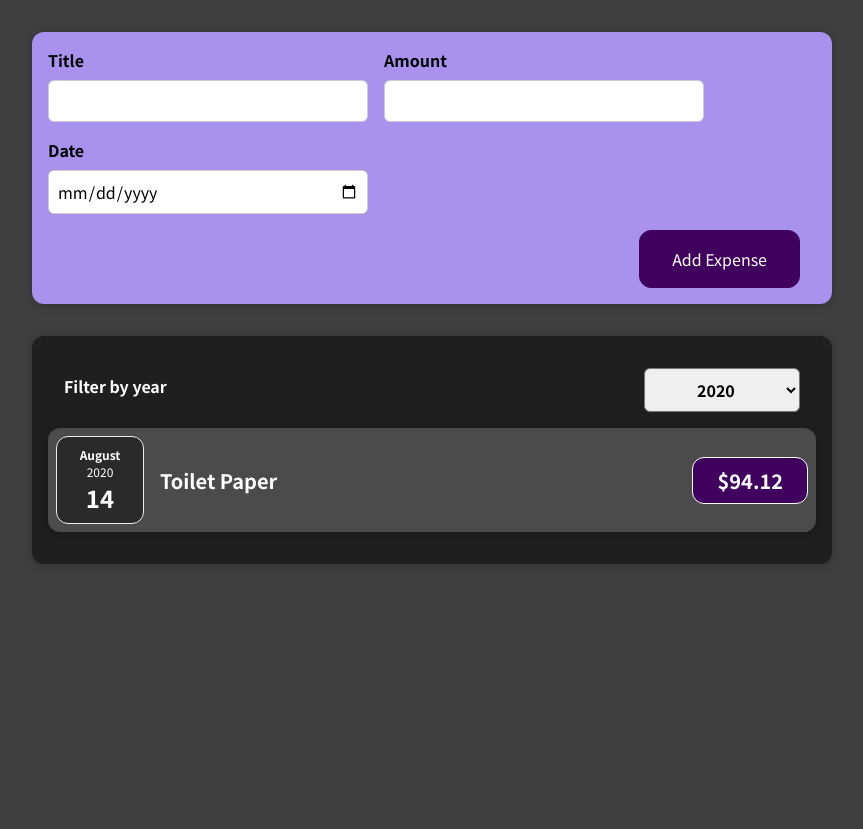
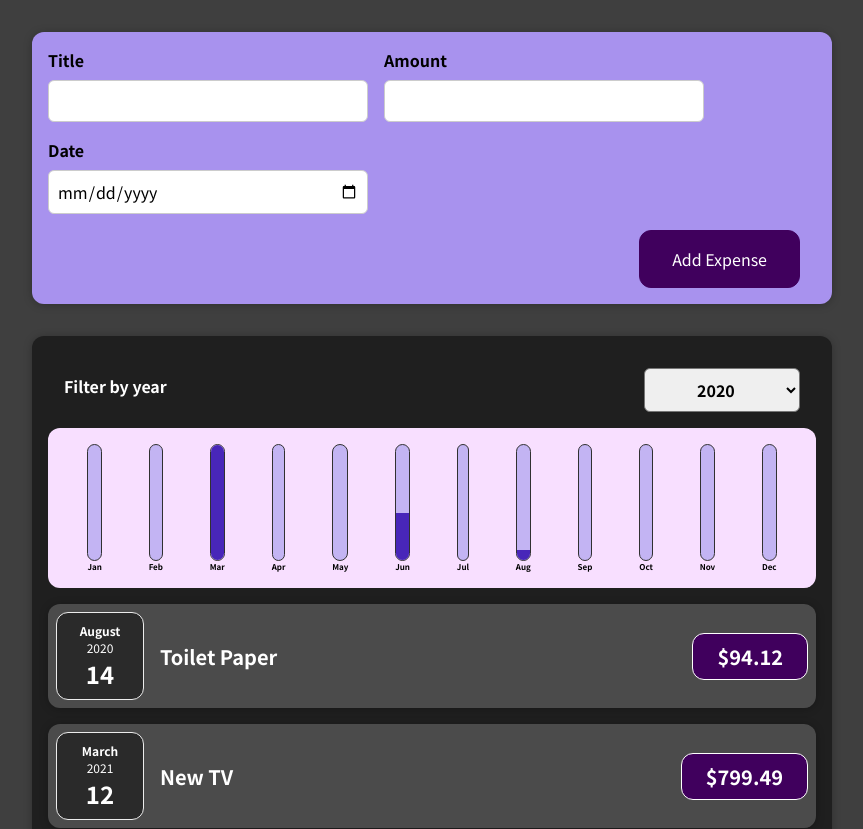
Before and after one commit to example-codes/react-expenses, a React (Vite) app: page / in a window 1280 px wide. Shown: the top 829 px of the page, without its empty margins (208-1071 px from the left). Before the commit the page ends 800 px from the top, so only its background shows below. Built offline with nearby package versions, Linux system fonts and the light colour scheme.

Commit message:
Add expense chart

```diff
--- a/src/components/Expenses/Expenses.jsx
+++ b/src/components/Expenses/Expenses.jsx
@@ -4,6 +4,7 @@ import ExpenseItem from "./ExpenseItem";
 import Card from "../UI/Card";
 import ExpensesFilter from "./ExpensesFilter";
 import "./Expenses.css";
+import ExpensesChart from "./ExpensesChart";
 
 const Expenses = (props) => {
   const [filteredYear, setFilteredYear] = useState("2020");
@@ -12,8 +13,8 @@ const Expenses = (props) => {
     setFilteredYear(selectedYear);
   };
 
-  const relevantItems = props.items.filter(
-    (item) => item.date.getFullYear().toString() === filteredYear
+  const relevantExpenseItems = props.items.filter(
+    (item) => true || item.date.getFullYear().toString() === filteredYear
   );
 
   return (
@@ -23,7 +24,8 @@ const Expenses = (props) => {
           selected={filteredYear}
           onChangeFilter={filterChangeHandler}
         />
-        {relevantItems.map((expense) => (
+        <ExpensesChart items={relevantExpenseItems} />
+        {relevantExpenseItems.map((expense) => (
           <ExpenseItem
             title={expense.title}
             amount={expense.amount}
--- a/src/components/Expenses/ExpensesChart.jsx
+++ b/src/components/Expenses/ExpensesChart.jsx
@@ -16,18 +16,36 @@ const MONTHS = [
 ];
 
 const ExpensesChart = ({ items = [] }) => {
-  const mockProp = Array(3)
-    .fill(null)
-    .map((_) => items)
-    .flat(Infinity)
-    .map((item, i) => ({
-      label: MONTHS[i],
-      value: item.amount,
-    }));
+  const monthWiseTotal = {
+    Jan: 0,
+    Feb: 0,
+    Mar: 0,
+    Apr: 0,
+    May: 0,
+    Jun: 0,
+    Jul: 0,
+    Aug: 0,
+    Sep: 0,
+    Oct: 0,
+    Nov: 0,
+    Dec: 0,
+  };
+
+  items.forEach((item) => {
+    const month = item.date.getMonth();
+    monthWiseTotal[MONTHS[month]] += item.amount;
+  });
+
+  const monthWiseTotalArray = MONTHS.map((monthString) => ({
+    label: monthString,
+    value: monthWiseTotal[monthString],
+  }));
+
+  // TODO: do with .reduce, reason: forEach is a void kind of code, that shouldn't be sitting in a component directly
 
   return (
     <div>
-      <Chart dataPoints={mockProp} />
+      <Chart dataPoints={monthWiseTotalArray} />
     </div>
   );
 };
```
